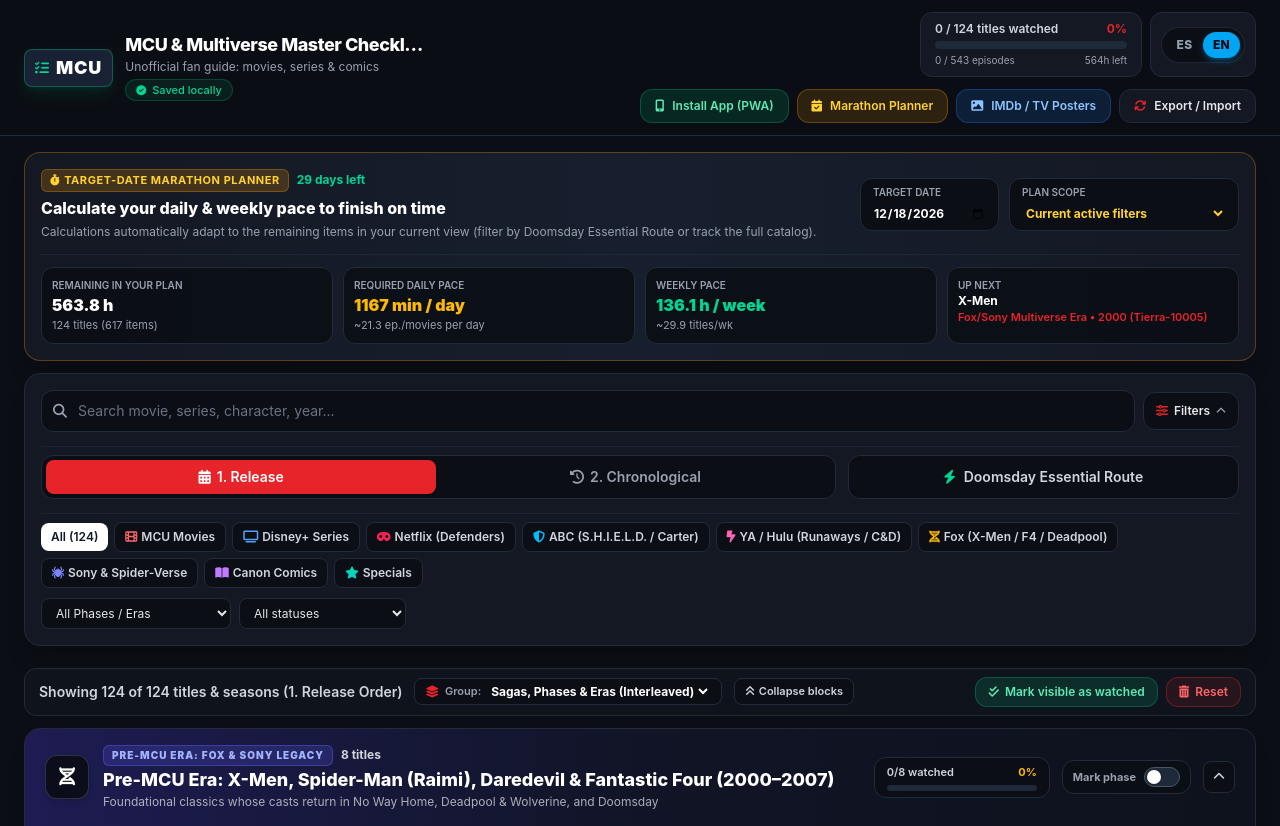
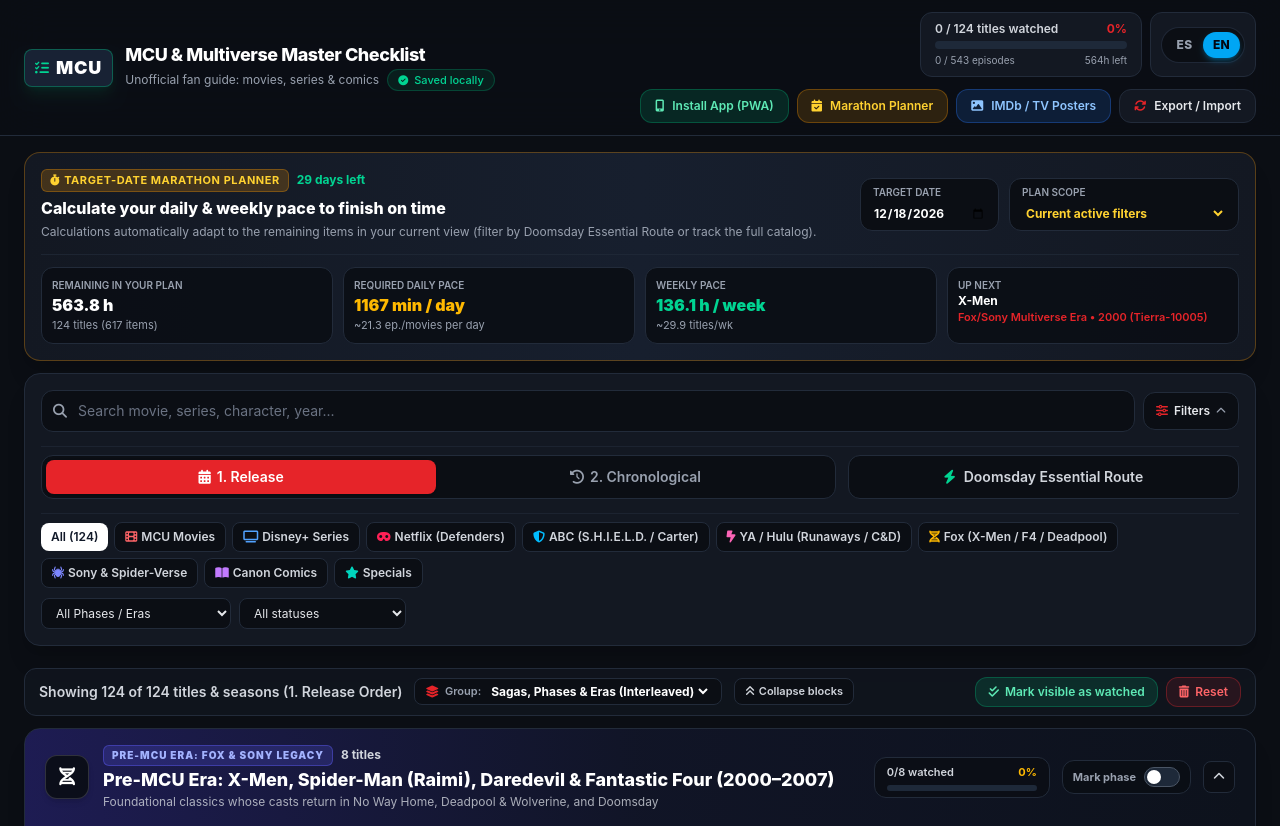
Before and after one commit to chebetos/ucm-watchlist, a website with bundled scripts: page src/index.html in a window 1280 px wide. Shown: the top 826 px of the page. Built offline with nearby package versions, Linux system fonts and the light colour scheme.

Commit message:
fix: prevent header title truncation on desktop viewports

```diff
--- a/src/index.html
+++ b/src/index.html
@@ -24,7 +24,7 @@
       <div class="max-w-7xl mx-auto px-3 sm:px-6 py-2.5 sm:py-3">
         <div class="flex flex-col lg:flex-row lg:items-center lg:justify-between gap-2.5 sm:gap-3">
           <!-- Brand -->
-          <div class="flex items-center justify-between gap-2 min-w-0">
+          <div class="flex items-center justify-between gap-2 min-w-0 lg:shrink-0">
             <div class="flex items-center gap-2.5 sm:gap-3 min-w-0">
               <div
                 class="shrink-0 bg-[#182234] border border-emerald-500/40 text-white font-black tracking-wider px-2 sm:px-2.5 py-1 rounded-lg text-sm sm:text-lg shadow-lg shadow-emerald-500/10 select-none flex items-center gap-1.5"
```
